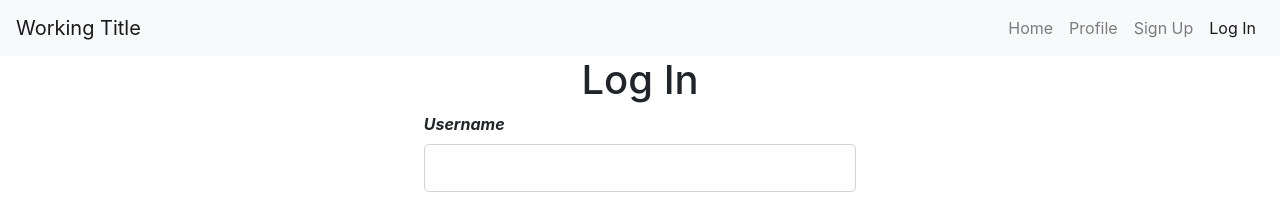
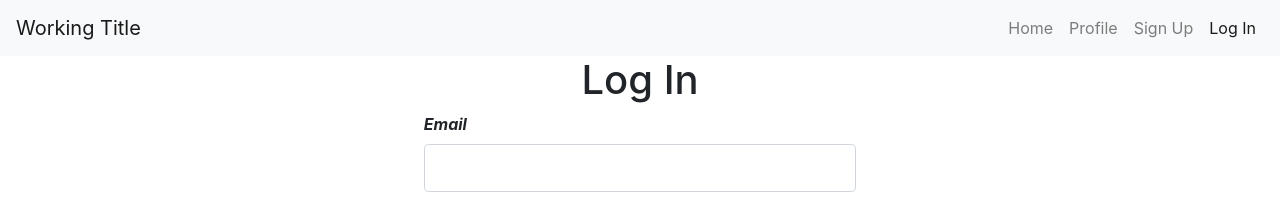
Before and after one commit to DreissenZulu/Project-3, a React (Create React App) app in the folder client/: page /login in a window 1280 px wide. Shown: the top 204 px of the page. Built offline with nearby package versions, Linux system fonts and the light colour scheme.

Commit message:
Changed username field to email field

```diff
--- a/client/src/pages/LogIn.js
+++ b/client/src/pages/LogIn.js
@@ -68,8 +68,8 @@ function LogIn() {
                 <h1 className="text-center">Log In</h1>
                 <form onSubmit={handleFormSubmit}>
                     <div className="form-group">
-                        <label><i><strong> Username</strong></i></label>
-                        <input className="form-control form-control-lg" id="user" onChange={handleInputChange} />
+                        <label><i><strong> Email</strong></i></label>
+                        <input type="email" className="form-control form-control-lg" id="user" onChange={handleInputChange} />
                     </div>
                     <div className="form-group">
                         <label htmlFor="exampleInputPassword1"><i><strong> Password</strong></i></label>
```
